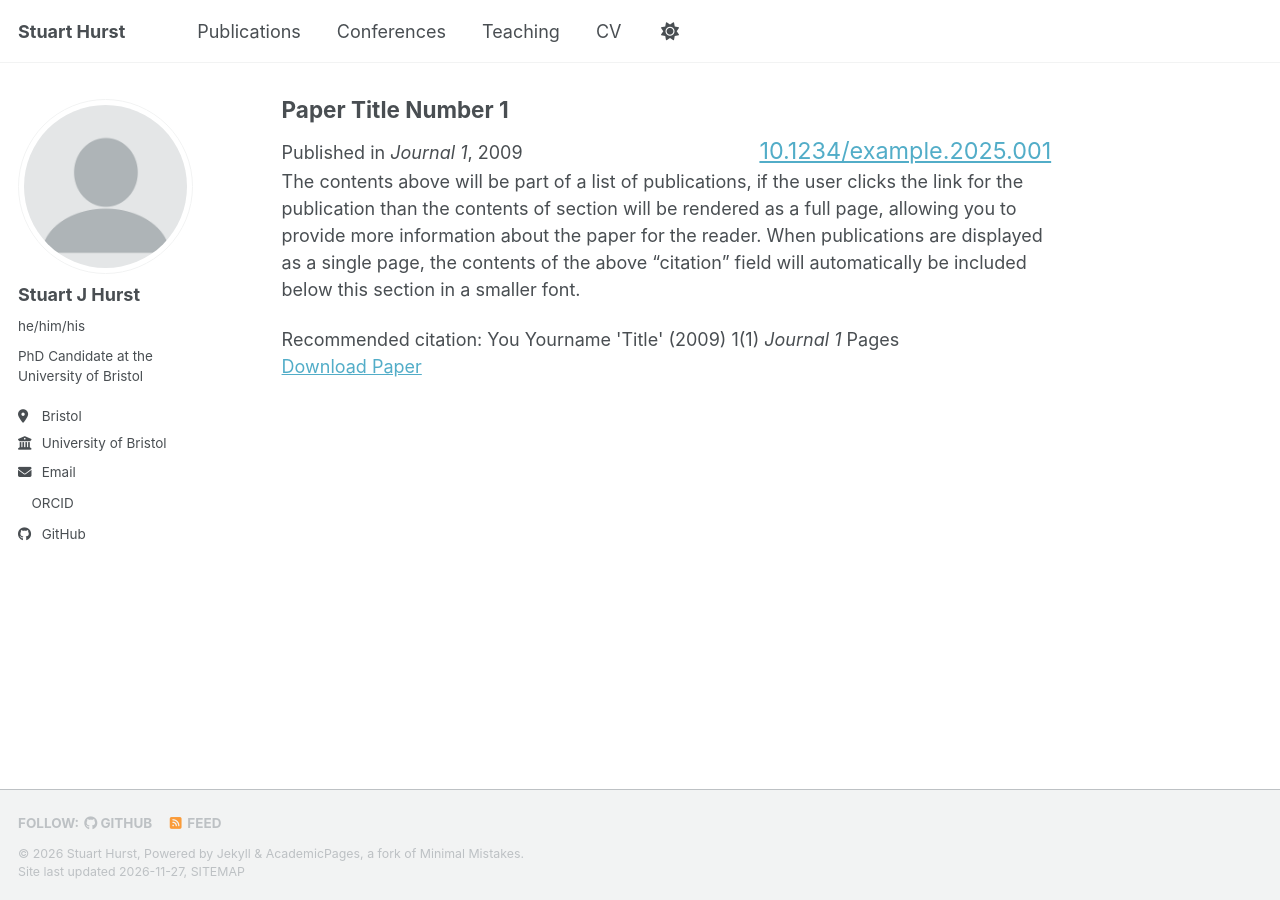
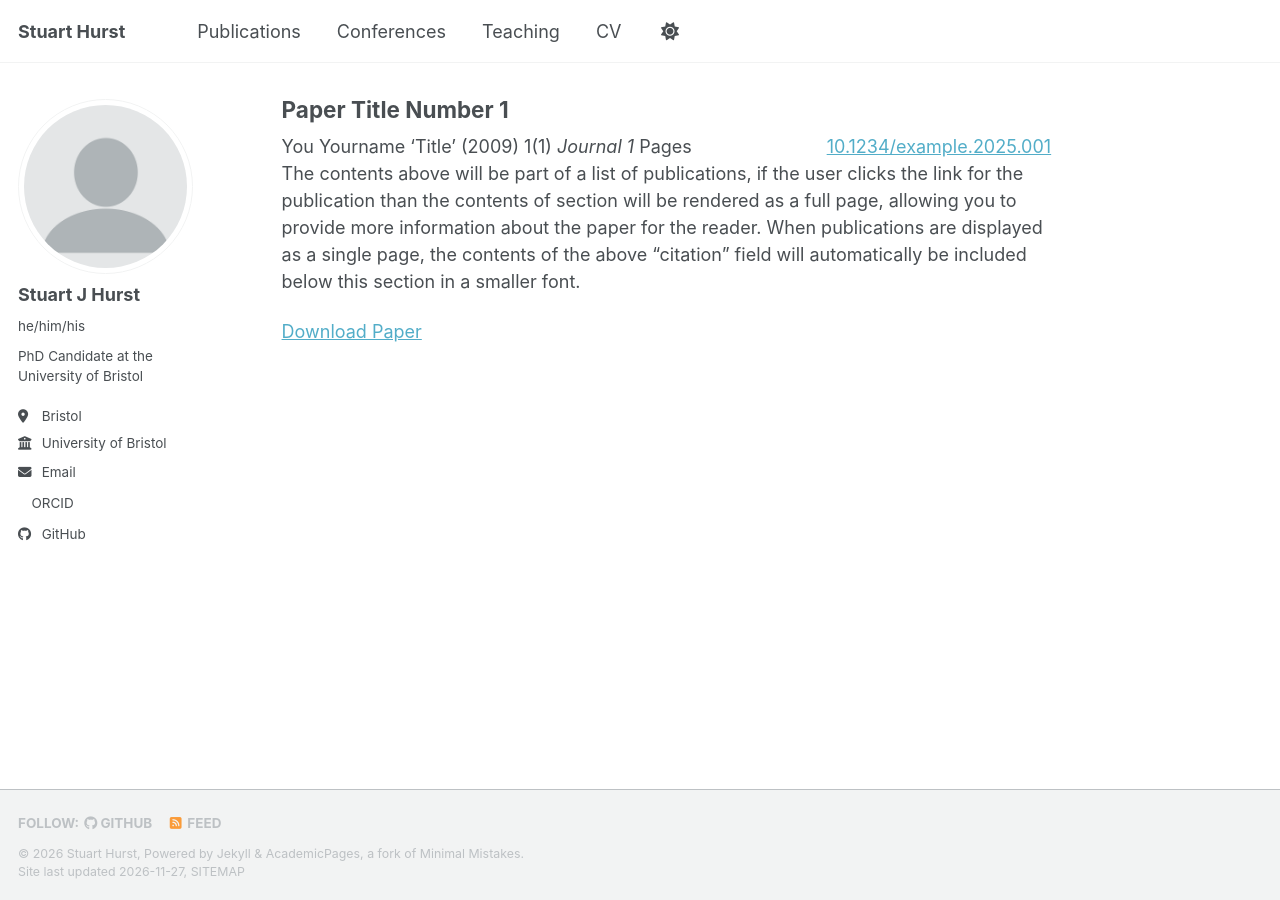
Before and after one commit to stuartjhurst/stuartjhurst.github.io, a Jekyll site: the page built from _publications/testpaper1.md, in a window 1280 px wide. Built offline with Jekyll 4.4.1, drawn with Linux system fonts in a browser that asks for light colours; a script bundle is joined from its source files by our own code; a style sheet for code colours, icons or effects is not loaded.

Commit message:
Update single.html

```diff
--- a/_layouts/single.html
+++ b/_layouts/single.html
@@ -53,38 +53,48 @@ layout: default
               <span>{{ page.venue }}</span>
             {% endif %}
           </div>
-        {% elsif page.venue and page.date %}
-          {% comment %}<!-- "Published in" on the left; DOI (publications only) on the right, larger -->{% endcomment %}
-          <div style="display: flex; justify-content: space-between; align-items: baseline; flex-wrap: wrap; gap: 0.5em;">
-            <p style="margin: 0;">Published in <i>{{ page.venue }}</i>, {{ page.date | default: "1900-01-01" | date: "%Y" }} </p>
-            {% if page.collection == "publications" and page.doi %}
-              {% assign doi_clean = page.doi | remove: "https://doi.org/" %}
-              <p style="margin: 0; font-size: 1.3em;"><a href="https://doi.org/{{ doi_clean }}" target="_blank" rel="noopener noreferrer"><i class="ai ai-doi ai-fw" aria-hidden="true"></i> {{ doi_clean }}</a></p>
+        {% elsif page.collection == 'publications' %}
+          {% assign doi_clean = nil %}
+          {% if page.doi %}
+            {% assign doi_clean = page.doi | remove: "https://doi.org/" | remove: "http://doi.org/" %}
+          {% endif %}
+          {% if page.citation or doi_clean %}
+            <div style="display: flex; justify-content: space-between; align-items: baseline; flex-wrap: wrap; gap: 0.75em; margin-top: 0.25em;">
+              <div style="flex: 1 1 60%; min-width: 14em;">
+                {% if page.citation %}{{ page.citation | markdownify | remove: "<p>" | remove: "</p>" }}{% endif %}
+              </div>
+              {% if doi_clean %}
+                <div style="margin-left: auto; text-align: right; white-space: nowrap;">
+                  <a href="https://doi.org/{{ doi_clean }}" target="_blank" rel="noopener noreferrer"><i class="ai ai-doi ai-fw" aria-hidden="true"></i> {{ doi_clean }}</a>
+                </div>
               {% endif %}
             </div>
+          {% endif %}
+        {% elsif page.venue and page.date %}
+          <p style="margin: 0;">Published in <i>{{ page.venue }}</i>, {{ page.date | default: "1900-01-01" | date: "%Y" }} </p>
         {% elsif page.date %}
           <p class="page__date"><strong><i class="fa fa-fw fa-calendar" aria-hidden="true"></i> {{ site.data.ui-text[site.locale].date_label | default: "Published:" }}</strong> <time datetime="{{ page.date | date_to_xmlschema }}">{{ page.date | default: "1900-01-01" | date: "%B %d, %Y" }}</time></p>
         {% endif %}
-
-        {% comment %}<!-- Fallback: publication with a DOI but no venue/date line to sit beside. Right-aligned. -->{% endcomment %}
-        {% unless page.venue and page.date %}
-          {% if page.collection == "publications" and page.doi %}
-            {% assign doi_clean = page.doi | remove: "https://doi.org/" %}
-            <p style="text-align: right; font-size: 1.3em;"><a href="https://doi.org/{{ doi_clean }}" target="_blank" rel="noopener noreferrer"><i class="ai ai-doi ai-fw" aria-hidden="true"></i> {{ doi_clean }}</a></p>
-          {% endif %}
-        {% endunless %}
         </header>
       {% endunless %}
 
       <section class="page__content" itemprop="text">
         {{ content }}
 
+        {% if page.collection == 'publications' %}
+          {% include /components/citations.html
+              paperurl=page.paperurl
+              slidesurl=page.slidesurl
+              bibtexurl=page.bibtexurl
+          %}
+        {% else %}
           {% include /components/citations.html
               citation=page.citation
               paperurl=page.paperurl
               slidesurl=page.slidesurl
               bibtexurl=page.bibtexurl
           %}
+        {% endif %}
 
         {% if page.link %}<div><a href="{{ page.link }}" class="btn">{{ site.data.ui-text[site.locale].ext_link_label | default: "Direct Link" }}</a></div>{% endif %}
       </section>
```
Lines whose indentation alone changed are shown as unchanged.
